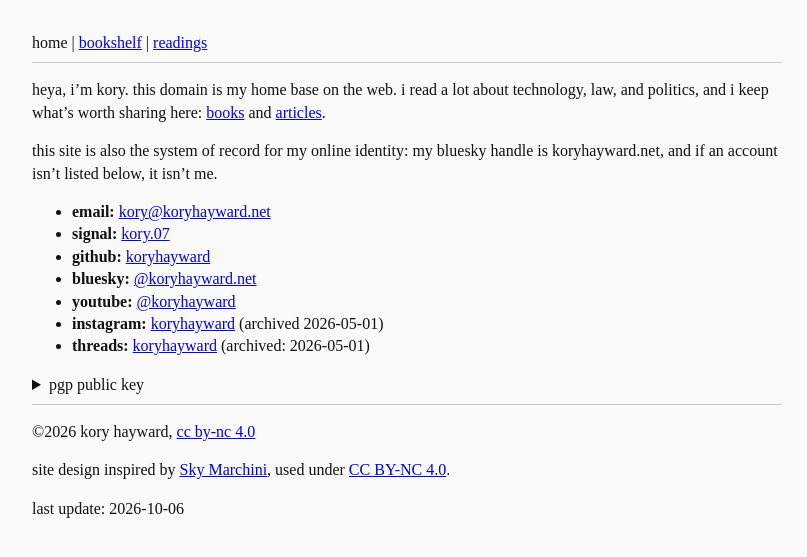
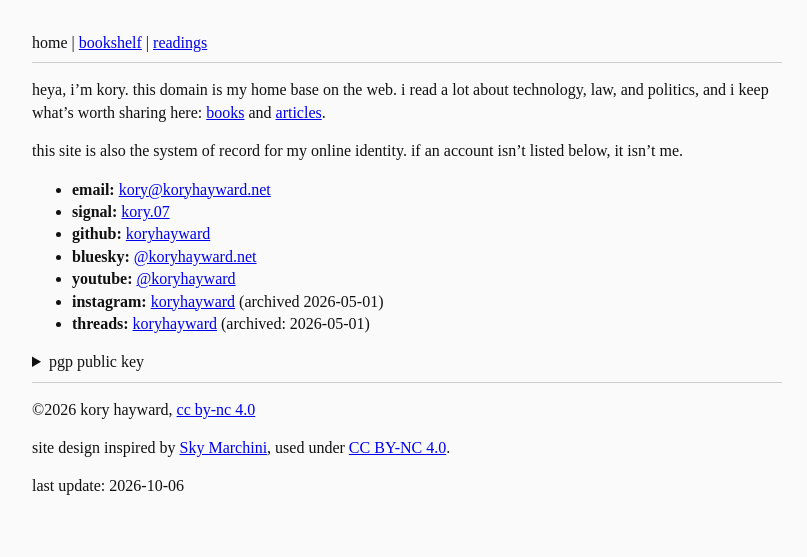
Before and after one commit to koryhayward/koryhayward.github.io, a Jekyll site: the page built from index.md, in a window 1280 px wide. Shown: the top 557 px of the page, without its empty margins (233-1040 px from the left). Built offline with Jekyll 4.4.1, drawn with Linux system fonts in a browser that asks for light colours.

Commit message:
home: updated intro

```diff
--- a/index.md
+++ b/index.md
@@ -5,7 +5,7 @@ title: "kory hayward"
 
 heya, i'm kory. this domain is my home base on the web. i read a lot about technology, law, and politics, and i keep what's worth sharing here: [books](/bookshelf) and [articles](/readings).
 
-this site is also the system of record for my online identity: my bluesky handle is koryhayward.net, and if an account isn't listed below, it isn't me.
+this site is also the system of record for my online identity. if an account isn't listed below, it isn't me.
 
 - **email:** [kory@koryhayward.net](mailto:kory@koryhayward.net)
 - **signal:** [kory.07](https://signal.me/#eu/G9vikAmAx94sJYcK0MVa9NHLSBWGGeNLzSC5misvdxQ_uE-ZF7BNnJsmGqqp1QgK)
```
